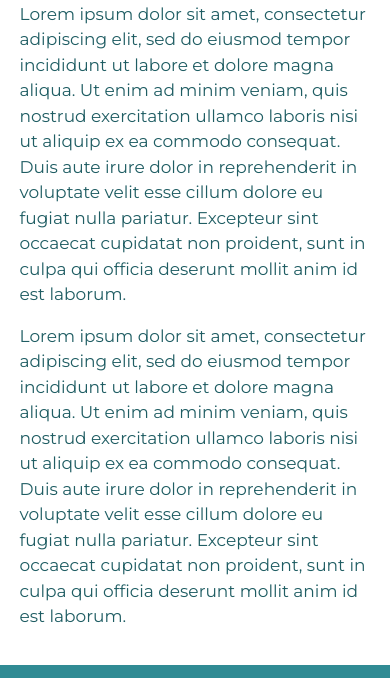
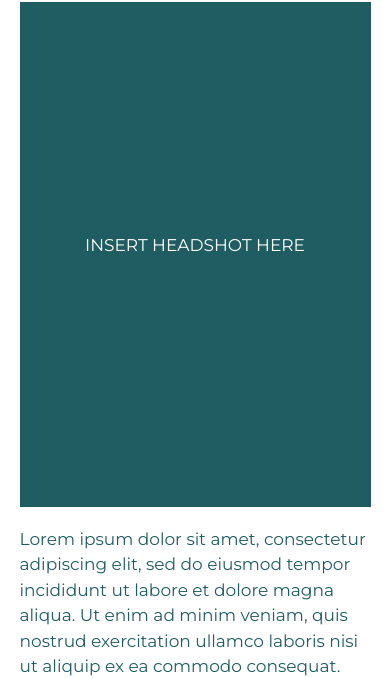
Before and after one commit to HannahStahl/stahl-speech, a React app: page /about in a window 390 px wide. Shown: the part 152-830 px from the top of the page. Built offline with nearby package versions, Linux system fonts and the light colour scheme.

Commit message:
Added image placeholder to About page

```diff
--- a/src/components/About.js
+++ b/src/components/About.js
@@ -1,10 +1,13 @@
 import React from 'react';
 import content from '../content.json';
+import config from '../config';
 
 const About = () => (
   <div>
     <h1>About</h1>
-    <div className="content-container">
+    <div className="content-container about">
+      <div className="img-placeholder"><p>INSERT HEADSHOT HERE</p></div>
+      {/* <img src={`${config.publicCloudfrontURL}/stahl-speech-bio.jpg`} alt="Ally Stahl" /> */}
       {content.bio.map((paragraph) => <p key={paragraph}>{paragraph}</p>)}
     </div>
   </div>
--- a/src/content.json
+++ b/src/content.json
@@ -1,7 +1,8 @@
 {
   "bio": [
     "Lorem ipsum dolor sit amet, consectetur adipiscing elit, sed do eiusmod tempor incididunt ut labore et dolore magna aliqua. Ut enim ad minim veniam, quis nostrud exercitation ullamco laboris nisi ut aliquip ex ea commodo consequat. Duis aute irure dolor in reprehenderit in voluptate velit esse cillum dolore eu fugiat nulla pariatur. Excepteur sint occaecat cupidatat non proident, sunt in culpa qui officia deserunt mollit anim id est laborum.",
-    "Lorem ipsum dolor sit amet, consectetur adipiscing elit, sed do eiusmod tempor incididunt ut labore et dolore magna aliqua. Ut enim ad minim veniam, quis nostrud exercitation ullamco laboris nisi ut aliquip ex ea commodo consequat. Duis aute irure dolor in reprehenderit in voluptate velit esse cillum dolore eu fugiat nulla pariatur. Excepteur sint occaecat cupidatat non proident, sunt in culpa qui officia deserunt mollit anim id est laborum."
+    "Lorem ipsum dolor sit amet, consectetur adipiscing elit, sed do eiusmod tempor incididunt ut labore et dolore magna aliqua. Ut enim ad minim veniam, quis nostrud exercitation ullamco laboris nisi ut aliquip ex ea commodo consequat. Duis aute irure dolor in reprehenderit in voluptate velit esse cillum dolore eu fugiat nulla pariatur. Excepteur sint occaecat cupidatat non proident, sunt in culpa qui officia deserunt mollit anim id est laborum.",
+    "Lorem ipsum dolor sit amet, consectetur adipiscing elit, sed do eiusmod tempor incididunt ut labore et dolore magna aliqua. Ut enim ad minim veniam, quis nostrud exercitation ullamco laboris nisi ut aliquip ex ea commodo consequat. Duis aute irure dolor in reprehenderit in voluptate velit esse cillum dolore eu fugiat nulla pariatur."
   ],
   "services": [
     {
--- a/src/index.css
+++ b/src/index.css
@@ -171,6 +171,41 @@ button.btn.btn-primary.btn-lg {
   filter: brightness(40%);
 }
 
+.about .img-placeholder {
+  width: 50%;
+  height: 505px;
+  float: left;
+  margin-right: 40px;
+  margin-bottom: 20px;
+  display: flex;
+  justify-content: center;
+  align-items: center;
+  background-color: var(--dark-teal);
+}
+
+.about .img-placeholder p {
+  color: white;
+}
+
+.about img {
+  width: 50%;
+  float: left;
+  margin-right: 40px;
+  margin-bottom: 20px;
+}
+
+@media all and (max-width: 600px) {
+  .about .img-placeholder {
+    width: 100%;
+    margin-right: 0;
+  }
+
+  .about img {
+    width: 100%;
+    margin-right: 0;
+  }
+}
+
 .footer {
   padding-left: 8px;
   padding-right: 8px;
@@ -204,7 +239,7 @@ button.btn.btn-primary.btn-lg {
 }
 
 .content-container {
-  max-width: 900px;
+  max-width: 1000px;
   margin-left: auto;
   margin-right: auto;
   text-align: left;
```
